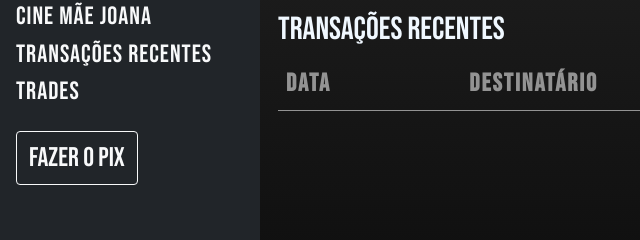
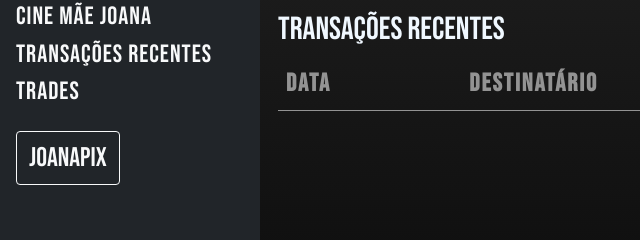
Before and after one commit to Hiraku-L/Banco-de-Mae-Joana, a plain HTML site: page pages/home/home.html in a window 1280 px wide. Shown: the part 173-413 px from the top of the page, 0-640 px from the left. Drawn offline with nearby package versions, Linux system fonts and the light colour scheme; no server answers; sample sign-in values are in the browser's storage.

Commit message:
Update home.html

```diff
--- a/pages/home/home.html
+++ b/pages/home/home.html
@@ -63,7 +63,7 @@
 
               </ul>
             </div>
-             <button class="mt-1 btn  btn-outline-light" onclick="showPix()"> Fazer o Pix</button>
+             <button class="mt-1 btn  btn-outline-light" onclick="showPix()"> JoanaPix</button>
           </nav>
 
     <div class=" container-fluid principal ">
```
